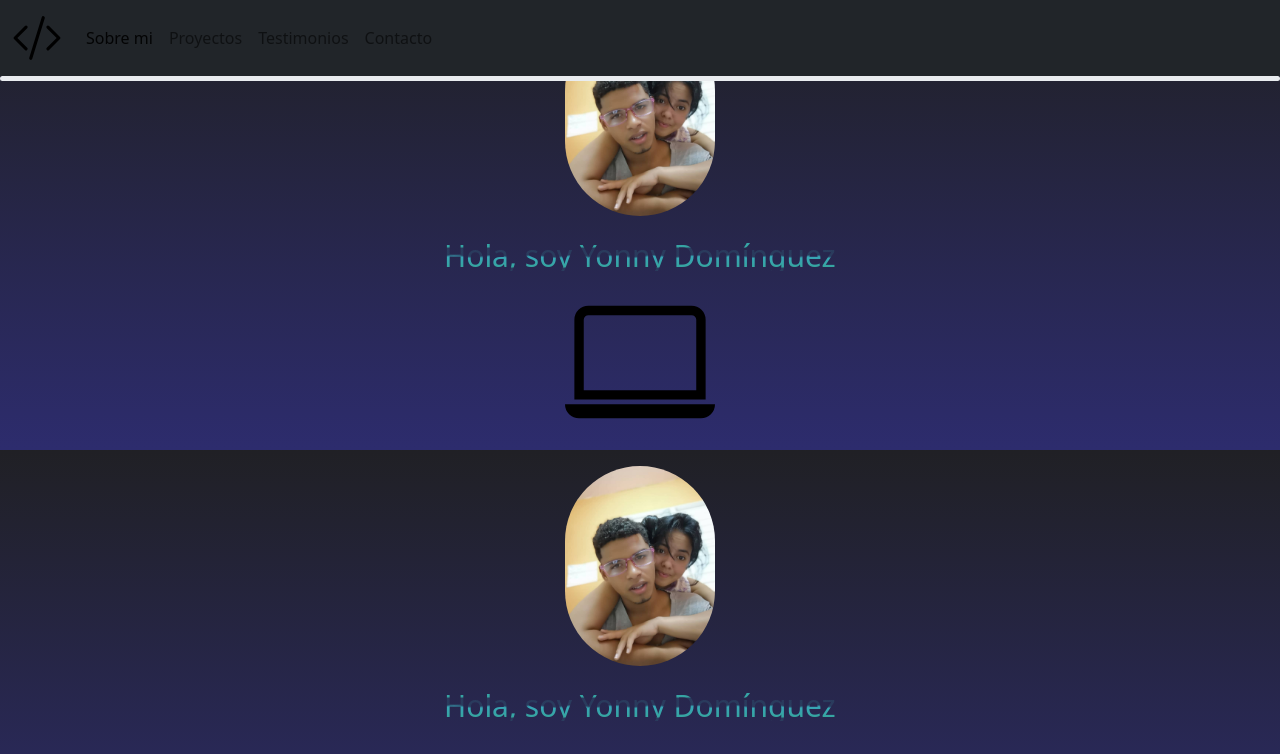
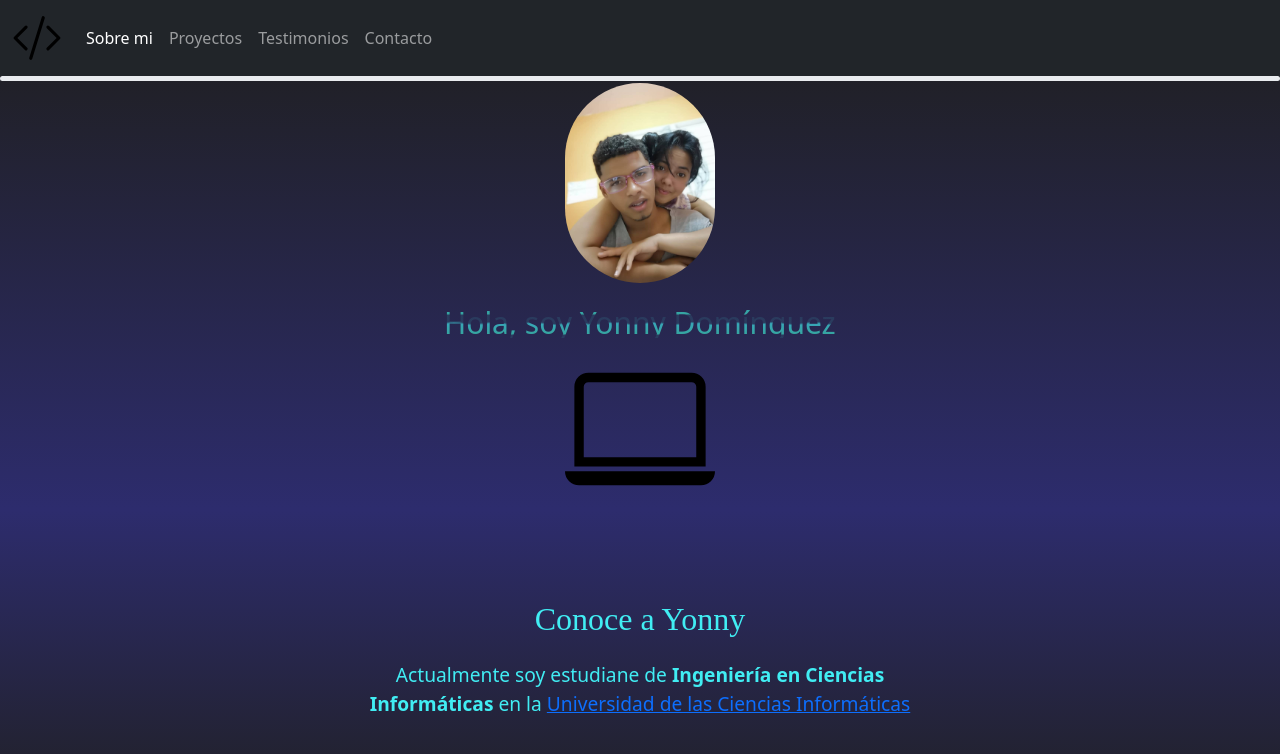
Before and after one commit to yonny0012/Website, a React (Create React App) app: page / in a window 1280 px wide. Shown: the top 754 px of the page. Built offline with nearby package versions, Linux system fonts and the light colour scheme.

Commit message:
feat: comleted progress Bar and init about section

```diff
--- a/src/App.css
+++ b/src/App.css
@@ -6,10 +6,23 @@
 .coustom-progress-bar{
   height: 5px;
 }
-.fijo{
+header{
   position: fixed;
-  top: 0;
-  /* z-index: 0; */
+  top: 0px;
   width: 100%;
-  /* padding: 10px; */
 }
+section{
+  display: flex;
+  flex-direction: column;
+  align-items: center;
+  justify-content: center;
+}
+h1{
+  font-size: 2.5rem;
+  font-family: 'Rubik Dirt', cursive;
+}
+.seccion-titulo{
+  font-size: 2rem;
+  padding: 15px 0;
+  font-family: 'Rubik Dirt', cursive;
+}
--- a/src/App.js
+++ b/src/App.js
@@ -3,20 +3,19 @@ import { BrowserRouter } from 'react-router-dom';
 import './App.css';
 import { NavBar } from './Components/NavBar';
 import { Hero } from './Components/Hero';
+import { About } from './Components/About';
 
 function App() {
   return (
     <BrowserRouter>
-      <div className="fijo">
+      <header>
         <NavBar />
         <CoustomProgrssBar height={5} />
-      </div>
-      <div>
-        <Hero />
-        <Hero />
-        <Hero />
-        <Hero />
-      </div>
+      </header>
+      <Hero />
+      <About name="Yonny">
+        Actualmente soy estudiane de <strong>Ingeniería en Ciencias Informáticas</strong> en la <a href='www.uci.cu' target={'_blank'}>Universidad de las Ciencias Informáticas</a>
+      </About>
     </BrowserRouter>
   );
 }
--- a/src/Components/About.js
+++ b/src/Components/About.js
@@ -1,5 +1,11 @@
-export const About = ()=>{
-    return (
-
-    );
+import "../Styles/About.css";
+export const About = (props)=>{
+  return (
+    <section id="sobre-mi" className="sobre-mi seccion-oscura">
+      <div className="contenedor">
+        <h2 className="seccion-titulo texto-blanco">Conoce a {props.name}</h2>
+        <p className="seccion-texto">{props.children}</p>
+      </div>
+    </section>
+  );
 }
--- a/src/Components/CoustomProgressBar.js
+++ b/src/Components/CoustomProgressBar.js
@@ -1,21 +1,13 @@
 import { MDBProgress, MDBProgressBar } from 'mdb-react-ui-kit';
 import { useState } from 'react';
-
 export const CoustomProgrssBar = (props) =>{
+  // Actualiza el valor de la barra de progreso
   const [value, setValue] = useState(0);
-
-  // chatGpt
-    // Actualiza el valor de la barra de progreso
-    const updateProgress = (value) => {
-      setValue(value);
-    }
-    window.onscroll = () =>{
-      var winScroll = document.body.scrollTop || document.documentElement.scrollTop;
-      var height = document.documentElement.scrollHeight - document.documentElement.clientHeight;
-      updateProgress((winScroll / height) * 100);
-    }
-
-
+  window.onscroll = () =>{
+    var winScroll = document.body.scrollTop || document.documentElement.scrollTop;
+    var height = document.documentElement.scrollHeight - document.documentElement.clientHeight;
+    setValue((winScroll / height) * 100);
+  }
   return(
     <MDBProgress height={props.height} >
       <MDBProgressBar width={value} valuemin={0} valuemax={100} striped animated/>
--- a/src/Components/NavBar.js
+++ b/src/Components/NavBar.js
@@ -3,7 +3,7 @@ import { Link } from "react-router-dom";
 export const NavBar = ()=>{
   return (
     // Puse el bg-dark para que la varra de navegacion fuera oscura
-    <nav className="navbar navbar-expand-md bg-dark navbar-light">
+    <nav className="navbar navbar-expand-md bg-dark navbar-dark">
       <div className="container-fluid">
         <button className="navbar-toggler" type="button" data-bs-toggle="collapse" data-bs-target="#navbar-Toggler" aria-controls="navbarTogglerDemo01" aria-expanded="false" aria-label="Toggle navigation">
           <span className="navbar-toggler-icon"></span>
--- /dev/null
+++ b/src/Styles/About.css
@@ -0,0 +1,13 @@
+.seccion-texto{
+  font-size: 1.2rem;
+}
+.sobre-mi{
+  color: #41edf3;
+  background: linear-gradient(to bottom, #1e1d63ee, #15151af3);
+  height: 300px;
+  padding: 10px;
+}
+.sobre-mi .contenedor{
+  max-width: 600px;
+  text-align: center;
+}
--- a/src/Styles/Hero.css
+++ b/src/Styles/Hero.css
@@ -1,4 +1,5 @@
 .hero{
+    margin-top: 60px;
     /* background-color: #f5f6f7; */
     min-height: 450px;
     text-align: center;
@@ -16,3 +17,8 @@
     width: 150px;
     margin-bottom: 20px;
   }
+  @media screen and (min-width: 700px) {
+    .hero-img-inf{
+      max-width: 600px;
+    }
+  }
--- a/src/Styles/styles.css
+++ b/src/Styles/styles.css
@@ -308,10 +308,3 @@ footer{
     width: 120px;
   }
 }
-
-
-/* Testeo de la letra animada */
-.hero-main svg{
-  max-width:600px;
-  height:auto;
-}
```
